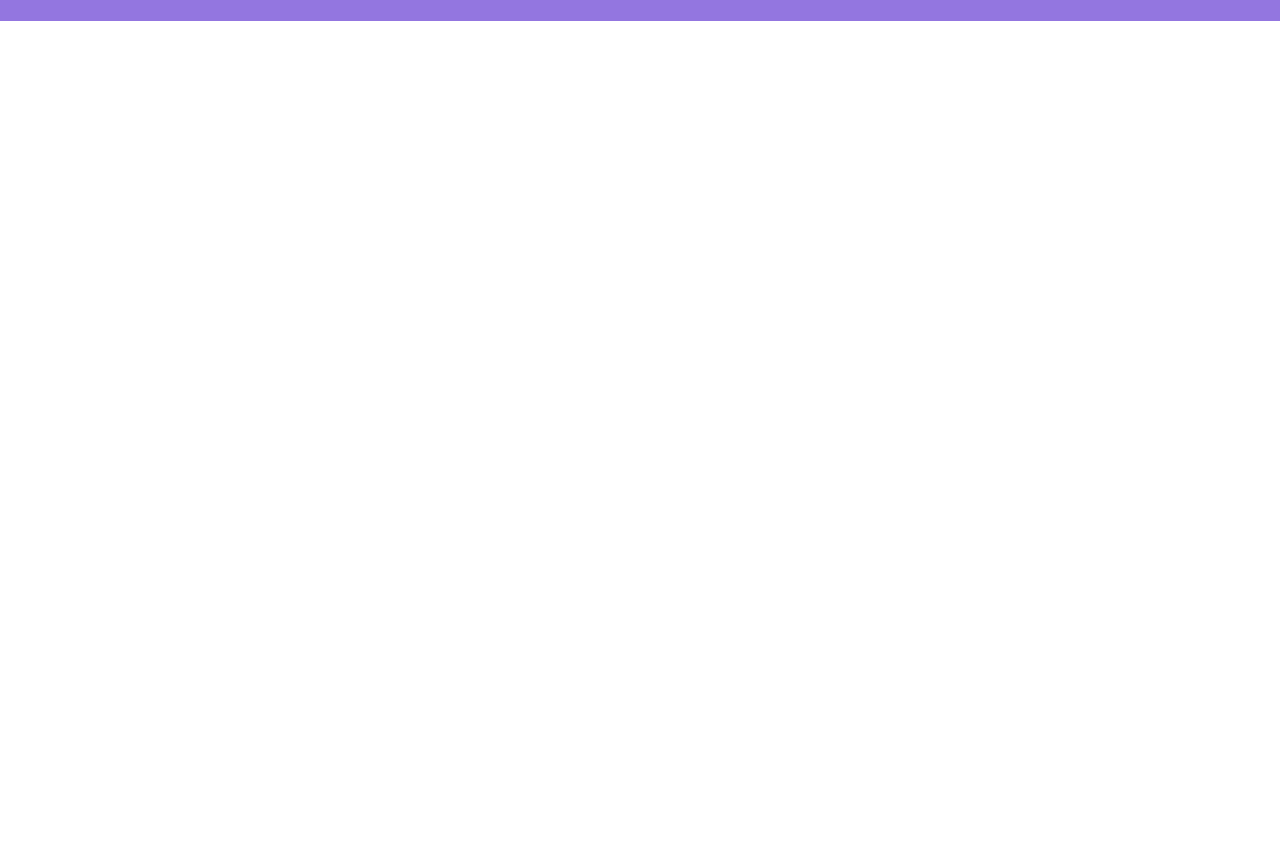
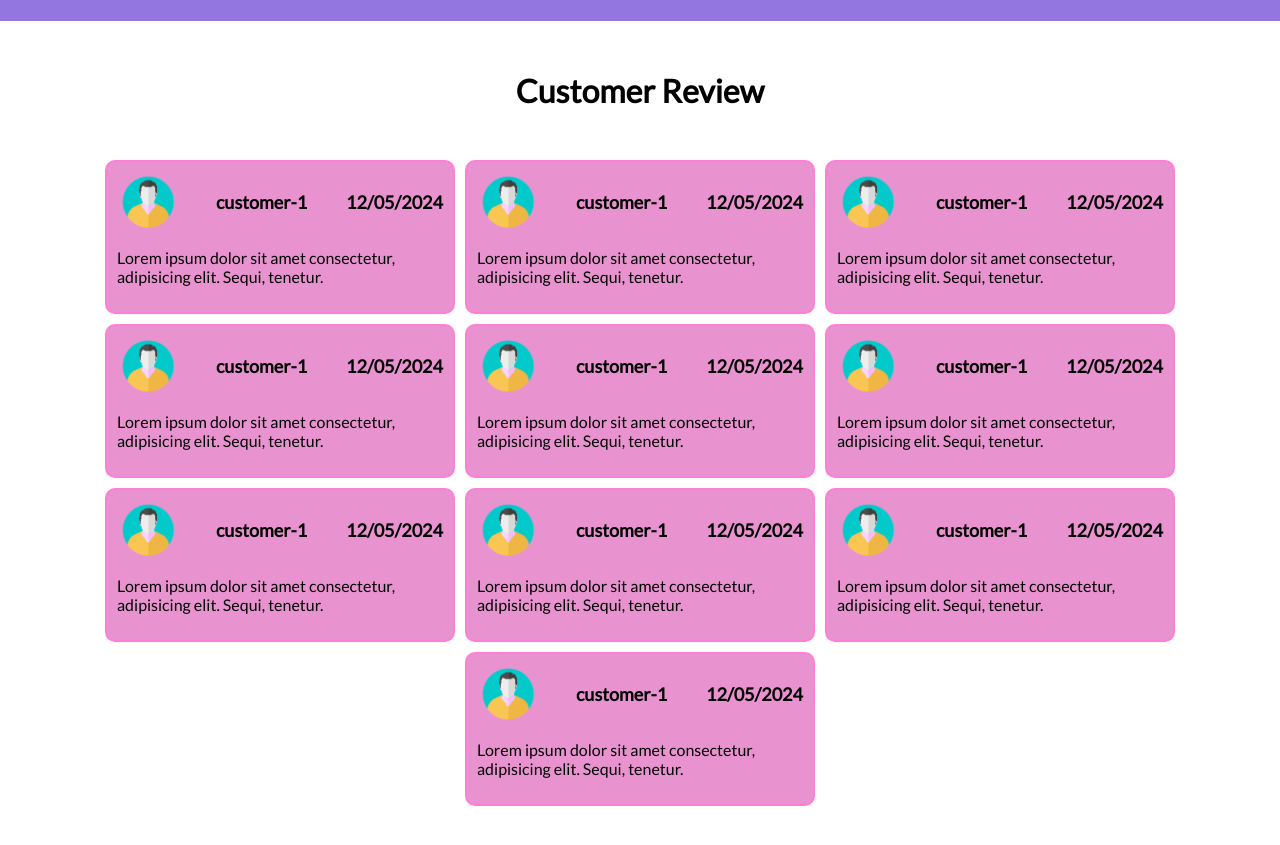
Before and after one commit to Razib2019/urbanhive, a plain HTML site: page index.html in a window 1280 px wide. Shown: the part 2029-2874 px from the top of the page. Before the commit the page ends 2050 px from the top, so only its background shows below. Drawn offline with Linux system fonts and the light colour scheme.

Commit message:
customer review section done

```diff
--- a/css/responsive.css
+++ b/css/responsive.css
@@ -77,4 +77,20 @@
     font-size: 15px;
   }
   /* Discount Section Responsive End Here */
+  /* Customer Section Responsive Start From Here */
+  .review-container {
+    margin: 20px 10px;
+  }
+  .top-review p {
+    font-size: 15px;
+    font-weight: 600;
+  }
+  .single-review {
+    max-width: 350px;
+    padding: 5px;
+    background-color: #e893cf;
+    border: 2px solid #ff7ed8;
+    border-radius: 10px;
+  }
+  /* Customer Section Responsive End Here */
 }
--- a/css/style.css
+++ b/css/style.css
@@ -165,6 +165,7 @@ nav {
   background-color: #9376e0;
   min-height: 500px;
   padding: 20px 0px;
+  margin-bottom: 50px;
 }
 .discount-container {
   max-width: 1400px;
@@ -217,3 +218,34 @@ nav {
   cursor: pointer;
 }
 /* Discount Section Styles End Here */
+
+/* Customer Review Styles Start From Here */
+.review-container {
+  margin: 50px;
+  display: flex;
+  flex-wrap: wrap;
+  gap: 10px;
+  align-content: center;
+  justify-content: center;
+}
+.single-review {
+  max-width: 350px;
+  padding: 10px;
+  background-color: #e893cf;
+  border: 2px solid #ff7ed8;
+  border-radius: 10px;
+}
+.single-review img {
+  width: 60px;
+  height: 60px;
+}
+.top-review {
+  display: flex;
+  justify-content: space-between;
+  align-items: center;
+}
+.top-review p {
+  font-size: 18px;
+  font-weight: 600;
+}
+/* Customer Review Styles End Here */
--- a/index.html
+++ b/index.html
@@ -218,6 +218,121 @@
       </div>
     </section>
     <!-- Discount Section End Here -->
+    <!-- User Review Section Start From Here -->
+    <h1 style="text-align: center">Customer Review</h1>
+    <section class="review-container">
+      <div class="single-review">
+        <div class="top-review">
+          <img src="./resources/customer-picture/person.png" alt="" />
+          <p>customer-1</p>
+          <p>12/05/2024</p>
+        </div>
+        <p>
+          Lorem ipsum dolor sit amet consectetur, adipisicing elit. Sequi,
+          tenetur.
+        </p>
+      </div>
+      <div class="single-review">
+        <div class="top-review">
+          <img src="./resources/customer-picture/person.png" alt="" />
+          <p>customer-1</p>
+          <p>12/05/2024</p>
+        </div>
+        <p>
+          Lorem ipsum dolor sit amet consectetur, adipisicing elit. Sequi,
+          tenetur.
+        </p>
+      </div>
+      <div class="single-review">
+        <div class="top-review">
+          <img src="./resources/customer-picture/person.png" alt="" />
+          <p>customer-1</p>
+          <p>12/05/2024</p>
+        </div>
+        <p>
+          Lorem ipsum dolor sit amet consectetur, adipisicing elit. Sequi,
+          tenetur.
+        </p>
+      </div>
+      <div class="single-review">
+        <div class="top-review">
+          <img src="./resources/customer-picture/person.png" alt="" />
+          <p>customer-1</p>
+          <p>12/05/2024</p>
+        </div>
+        <p>
+          Lorem ipsum dolor sit amet consectetur, adipisicing elit. Sequi,
+          tenetur.
+        </p>
+      </div>
+      <div class="single-review">
+        <div class="top-review">
+          <img src="./resources/customer-picture/person.png" alt="" />
+          <p>customer-1</p>
+          <p>12/05/2024</p>
+        </div>
+        <p>
+          Lorem ipsum dolor sit amet consectetur, adipisicing elit. Sequi,
+          tenetur.
+        </p>
+      </div>
+      <div class="single-review">
+        <div class="top-review">
+          <img src="./resources/customer-picture/person.png" alt="" />
+          <p>customer-1</p>
+          <p>12/05/2024</p>
+        </div>
+        <p>
+          Lorem ipsum dolor sit amet consectetur, adipisicing elit. Sequi,
+          tenetur.
+        </p>
+      </div>
+      <div class="single-review">
+        <div class="top-review">
+          <img src="./resources/customer-picture/person.png" alt="" />
+          <p>customer-1</p>
+          <p>12/05/2024</p>
+        </div>
+        <p>
+          Lorem ipsum dolor sit amet consectetur, adipisicing elit. Sequi,
+          tenetur.
+        </p>
+      </div>
+      <div class="single-review">
+        <div class="top-review">
+          <img src="./resources/customer-picture/person.png" alt="" />
+          <p>customer-1</p>
+          <p>12/05/2024</p>
+        </div>
+        <p>
+          Lorem ipsum dolor sit amet consectetur, adipisicing elit. Sequi,
+          tenetur.
+        </p>
+      </div>
+      <div class="single-review">
+        <div class="top-review">
+          <img src="./resources/customer-picture/person.png" alt="" />
+          <p>customer-1</p>
+          <p>12/05/2024</p>
+        </div>
+        <p>
+          Lorem ipsum dolor sit amet consectetur, adipisicing elit. Sequi,
+          tenetur.
+        </p>
+      </div>
+      <div class="single-review">
+        <div class="top-review">
+          <img src="./resources/customer-picture/person.png" alt="" />
+          <p>customer-1</p>
+          <p>12/05/2024</p>
+        </div>
+        <p>
+          Lorem ipsum dolor sit amet consectetur, adipisicing elit. Sequi,
+          tenetur.
+        </p>
+      </div>
+    </section>
+    <!-- User Review Section End Here -->
     <!-- Font Awesome Kit -->
     <script
       src="https://kit.fontawesome.com/800be1c8ec.js"
```
